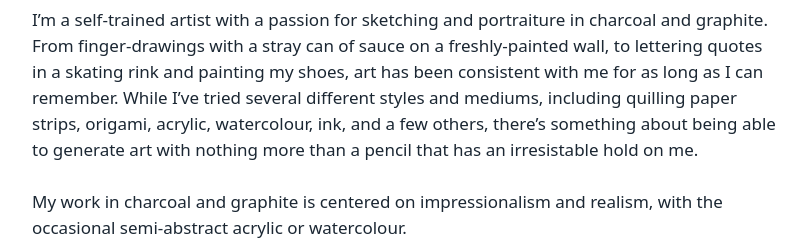
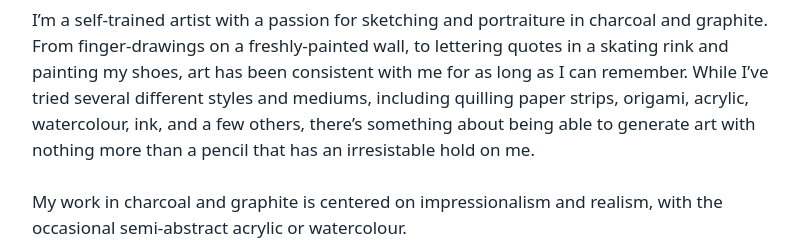
Before and after one commit to dnebhrajani/dnebhrajani.github.io, a plain HTML site: page index.html in a window 1280 px wide. Shown: the part 368-613 px from the top of the page, without its empty margins (20-826 px from the left). Drawn offline with nearby package versions, Linux system fonts and the light colour scheme.

Commit message:
about finished

```diff
--- a/index.html
+++ b/index.html
@@ -54,7 +54,7 @@
 
 <main>
 <h1 id="about">About</h1>
-<p>I’m a self-trained artist with a passion for sketching and portraiture in charcoal and graphite. From finger-drawings with a stray can of sauce on a freshly-painted wall, to lettering quotes in a skating rink and painting my shoes, art has been consistent with me for as long as I can remember. While I’ve tried several different styles and mediums, including quilling paper strips, origami, acrylic, watercolour, ink, and a few others, there’s something about being able to generate art with nothing more than a pencil that has an irresistable hold on me.</p>
+<p>I’m a self-trained artist with a passion for sketching and portraiture in charcoal and graphite. From finger-drawings on a freshly-painted wall, to lettering quotes in a skating rink and painting my shoes, art has been consistent with me for as long as I can remember. While I’ve tried several different styles and mediums, including quilling paper strips, origami, acrylic, watercolour, ink, and a few others, there’s something about being able to generate art with nothing more than a pencil that has an irresistable hold on me.</p>
 <p>My work in charcoal and graphite is centered on impressionalism and realism, with the occasional semi-abstract acrylic or watercolour.</p>
 <h1 id="features">Features</h1>
 <p>A short list of headline features:</p>
```
Also changed, not shown: 1 other file.
